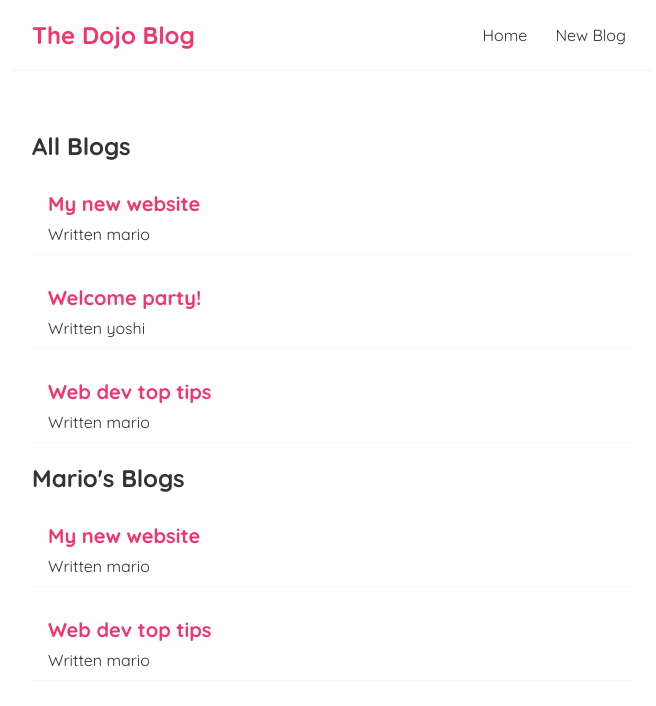
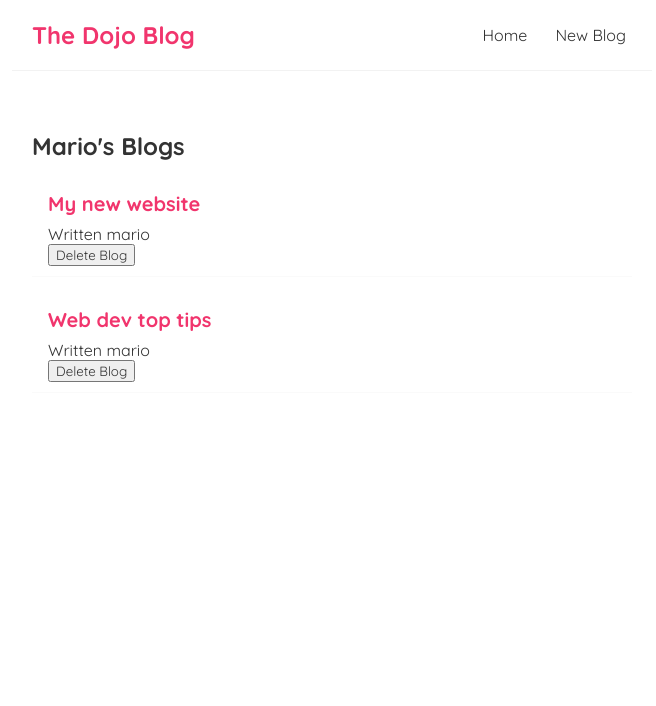
Before and after one commit to Crawford30/Dojo-blog, a React (Create React App) app: page / in a window 1280 px wide. Shown: the top 706 px of the page, without its empty margins (308-964 px from the left). Built offline with nearby package versions, Linux system fonts and the light colour scheme.

Commit message:
Pass fuction as prop

```diff
--- a/src/BlogList.js
+++ b/src/BlogList.js
@@ -1,6 +1,9 @@
-const BlogList = (props) => {
-    const blogs = props.blogs;
-    const title = props.title;
+const BlogList = ({blogs, title, handleDelete}) => {
+
+
+    // const BlogList = (props) => {
+    //     const blogs = props.blogs;
+    //     const title = props.title;
     // console.log(props, blogs);
     return (
         <div className="blog-list">
@@ -9,6 +12,7 @@ const BlogList = (props) => {
                 <div className="blog-preview" key={blog.id}>
                     <h2>{blog.title}</h2>
                     <p>Written {blog.author}</p>
+                    <button onClick={ () => handleDelete(blog.id)}>Delete Blog</button>
                 </div>
             ))}
         </div>
--- a/src/Home.js
+++ b/src/Home.js
@@ -8,15 +8,18 @@ const Home = () => {
         // { title: 'School Project', body: 'lorem ipsum...', author: 'mario', id: 4 },
         // { title: 'Leavers party!', body: 'lorem ipsum...', author: 'yoshi', id: 5 },
         // { title: 'Web dev top tips', body: 'lorem ipsum...', author: 'mario', id: 6 }
-      ])
+      ]);
 
-        const handleClick = () => {
 
-         }
+         const handleDelete = (id) => {
+            const newBlogs = blogs.filter(blog => blog.id  !== id);
+            setBlogs(newBlogs);
+        };
+
     return (
         <div className="home">
-           <BlogList blogs={blogs} title="All Blogs"/>
-           <BlogList blogs={blogs.filter((blog) =>  blog.author === 'mario') } title="Mario's Blogs"/>
+           {/* <BlogList blogs={blogs} title="All Blogs"/>  */}
+           <BlogList blogs={blogs.filter((blog) =>  blog.author === 'mario') } title="Mario's Blogs" handleDelete={handleDelete}/>
         </div>
     );
 }
```
